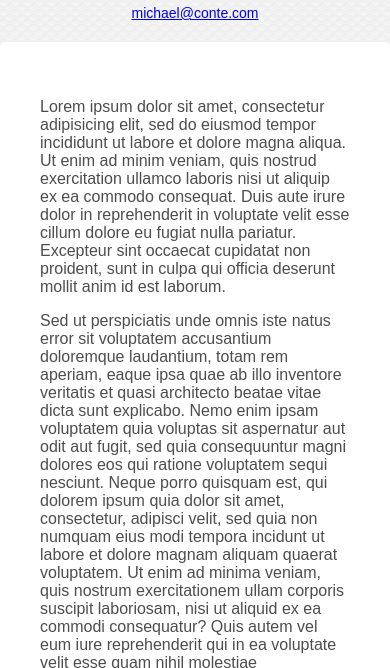
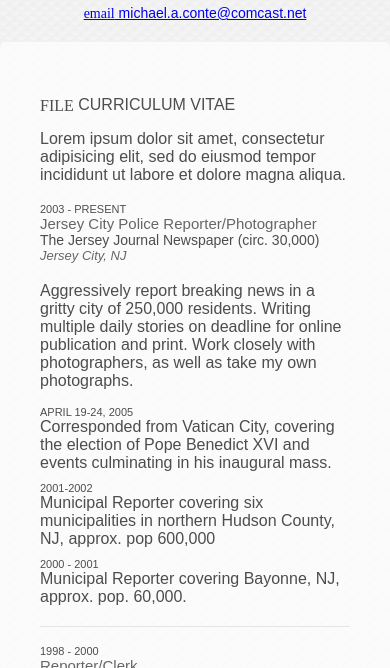
Before and after one commit to manikrathee/michaelangelo-conte, a plain HTML site: page index.html in a window 390 px wide. Shown: the part 176-844 px from the top of the page. Drawn offline with Linux system fonts and the light colour scheme; a web font is replaced by a local one.

Commit message:
added resume content and more detailed breakpoints

```diff
--- a/css/import/1140.scss
+++ b/css/import/1140.scss
@@ -5,7 +5,7 @@
 
 .row {
 	width: 100%;
-	max-width: 1140px;
+	max-width: 800px;
 	min-width: 755px;
 	margin: 0 auto;
 	overflow: hidden;
--- a/css/style.scss
+++ b/css/style.scss
@@ -20,7 +20,7 @@
 	@import "styles/small-screen";
 }
 
-@media (min-width: 960px){
+@media (min-width: 1020px){
 	@import "styles/medium-screen";
 }
 
--- a/css/styles/base.scss
+++ b/css/styles/base.scss
@@ -22,10 +22,14 @@ body{
     color: lighten(#000, 30%);
     background: darken(#fff, 5%) url('../images/texture.png') 50% 50% repeat;
 }
-#main{
-    background: #fff;
+.ss-icon{
+    vertical-align: middle;
+}
+.module{
+background: rgba(255,255,255,0.7);
     border-radius: 6px;
     padding: 40px;
+    margin-bottom: 40px;
     -webkit-box-sizing: border-box;
     -moz-box-sizing: border-box;
     box-sizing: border-box;
@@ -70,9 +74,64 @@ body{
     }
 }
 
-
+#cv{
+    overflow: visible;
+}
 h1{
     font-family: $jubilat;
     font-weight: 100;
     font-style: italic;
 }
+
+h2{
+    font-family: $futura;
+    font-size: 16px;
+    text-transform: uppercase;
+    font-weight: 100;
+}
+
+
+.item, .special{
+    position: relative;
+    margin: 0 0 10px 0;
+    text-align: left;
+    span{
+        display: block;
+    }
+}
+.item{
+    padding-bottom: 10px;
+    border-bottom: $divider;
+    -webkit-transition: margin 0.25s linear;
+    -moz-transition: margin 0.25s linear;
+    transition: margin 0.25s linear;
+}
+.date{
+    text-transform: uppercase;
+    font-size: 11px;
+    font-weight: 100;
+    font-family: $futura;
+    -webkit-transition: top 0.25s linear, left 0.25s linear;
+    -moz-transition: top 0.25s linear, left 0.25s linear;
+    transition: top 0.25s linear, left 0.25s linear;
+}
+.title{
+    font-family: $futura;
+    font-weight: 500;
+    font-size: 15px;
+    color: lighten(#000, 40%);
+}
+.company{
+    font-family: $jubilat;
+    font-weight: 500;
+    font-size: 14px;
+    color: lighten(#000, 30%);
+}
+
+.location{
+    font-family: $futura;
+    font-weight: 300;
+    font-size: 13px;
+    font-style: italic;
+    color: lighten(#000, 40%);
+}
--- a/css/styles/medium-screen.scss
+++ b/css/styles/medium-screen.scss
@@ -1,2 +1,17 @@
 /* Desktop Styles */
 /* min-width 960px */
+
+.item{
+    margin-left: 0;
+}
+.date{
+    position: absolute;
+    top: 0;
+    left: -155px;
+    width: 100px;
+    text-align: right;
+    text-transform: uppercase;
+    font-size: 11px;
+    font-weight: 100;
+    font-family: $futura;
+}
--- a/css/styles/small-screen.scss
+++ b/css/styles/small-screen.scss
@@ -34,3 +34,18 @@
         font-size: 14px;
     }
 }
+
+.item{
+    margin-left: 110px;
+}
+.date{
+    position: absolute;
+    top: 0;
+    left: -130px;
+    width: 100px;
+    text-align: right;
+    text-transform: uppercase;
+    font-size: 11px;
+    font-weight: 100;
+    font-family: $futura;
+}
--- a/index.html
+++ b/index.html
@@ -27,15 +27,79 @@
 		<section class="intro-copy">
 			<h1>Michaelangelo Conte</h1>
 			<h2>Writer <span>&amp;</span> Photographer</h2>
-			<a href="#" title="E-mail Michaelangelo">michael@conte.com</a>
+			<a href="mailto:michael.a.conte@comcast.net" title="E-mail Michaelangelo"><span class="ss-icon">email</span> michael.a.conte@comcast.net</a>
 		</section>
 	</section> <!-- /section.container.row -->
 
-	<div id="main" class="container row">
-		<p>Lorem ipsum dolor sit amet, consectetur adipisicing elit, sed do eiusmod tempor incididunt ut labore et dolore magna aliqua. Ut enim ad minim veniam, quis nostrud exercitation ullamco laboris nisi ut aliquip ex ea commodo consequat. Duis aute irure dolor in reprehenderit in voluptate velit esse cillum dolore eu fugiat nulla pariatur. Excepteur sint occaecat cupidatat non proident, sunt in culpa qui officia deserunt mollit anim id est laborum.</p>
+	<section id="cv" class="container row module">
 
-		<p>Sed ut perspiciatis unde omnis iste natus error sit voluptatem accusantium doloremque laudantium, totam rem aperiam, eaque ipsa quae ab illo inventore veritatis et quasi architecto beatae vitae dicta sunt explicabo. Nemo enim ipsam voluptatem quia voluptas sit aspernatur aut odit aut fugit, sed quia consequuntur magni dolores eos qui ratione voluptatem sequi nesciunt. Neque porro quisquam est, qui dolorem ipsum quia dolor sit amet, consectetur, adipisci velit, sed quia non numquam eius modi tempora incidunt ut labore et dolore magnam aliquam quaerat voluptatem. Ut enim ad minima veniam, quis nostrum exercitationem ullam corporis suscipit laboriosam, nisi ut aliquid ex ea commodi consequatur? Quis autem vel eum iure reprehenderit qui in ea voluptate velit esse quam nihil molestiae consequatur, vel illum qui dolorem eum fugiat quo voluptas nulla pariatur?</p>
-	</div> <!-- /main -->
+		<h2><span class="ss-icon">File</span> Curriculum Vitae</h2>
+		<p>Lorem ipsum dolor sit amet, consectetur adipisicing elit, sed do eiusmod tempor incididunt ut labore et dolore magna aliqua.</p>
+
+		<section class="item">
+			<h3>
+				<span class="date">2003 - Present</span>
+				<span class="title">
+					Jersey City Police Reporter/Photographer
+				</span>
+				<span class="company">
+					The Jersey Journal Newspaper (circ. 30,000)
+				</span>
+				<span class="location">Jersey City, NJ</span>
+			</h3>
+			<p class="description">Aggressively report breaking news in a gritty city of 250,000 residents. Writing multiple daily stories on deadline for online publication and print. Work closely with photographers, as well as take my own photographs.</p>
+			<p class="special">
+				<span class="date">April 19-24, 2005</span>
+				Corresponded from Vatican City, covering the election of Pope Benedict XVI and events culminating in his inaugural mass.
+			</p>
+			<p class="special">
+				<span class="date">2001-2002</span>
+				Municipal Reporter covering six municipalities in northern Hudson County, NJ,  approx. pop 600,000
+			</p>
+			<p class="special">
+				<span class="date">2000 - 2001</span>
+				Municipal Reporter covering Bayonne, NJ, approx. pop. 60,000.
+			</p>
+		</section>
+
+
+
+		<section class="item">
+			<h3>
+				<span class="date">1998 - 2000</span>
+				<span class="title">
+					Reporter/Clerk
+				</span>
+				<span class="company">
+					The Newark Star-Ledger
+				</span>
+				<span class="location">Newark, NJ</span>
+			</h3>
+			<p class="description">Wrote hundreds of stories on varied topics, including front page and section front page stories.  Circulation 600,000</p>
+		</section>
+
+
+
+		<section class="item">
+			<h3>
+				<span class="date">1998 - 2000</span>
+				<span class="title">
+					Assistant Manager
+				</span>
+				<span class="company">
+					Mack-Conte Funeral Home
+				</span>
+				<span class="location">Jersey City, NJ</span>
+			</h3>
+			<p class="description">//////</p>
+		</section>
+
+
+	</section> <!-- /main -->
+
+	<section id="photos" class="container row module">
+		<h2><span class="ss-icon">Image</span> Latest Photos:</h2>
+	</section>
 
 	<script src="js/script-ck.js"></script>
 </body>
```
Also changed, not shown: css/style.css.
